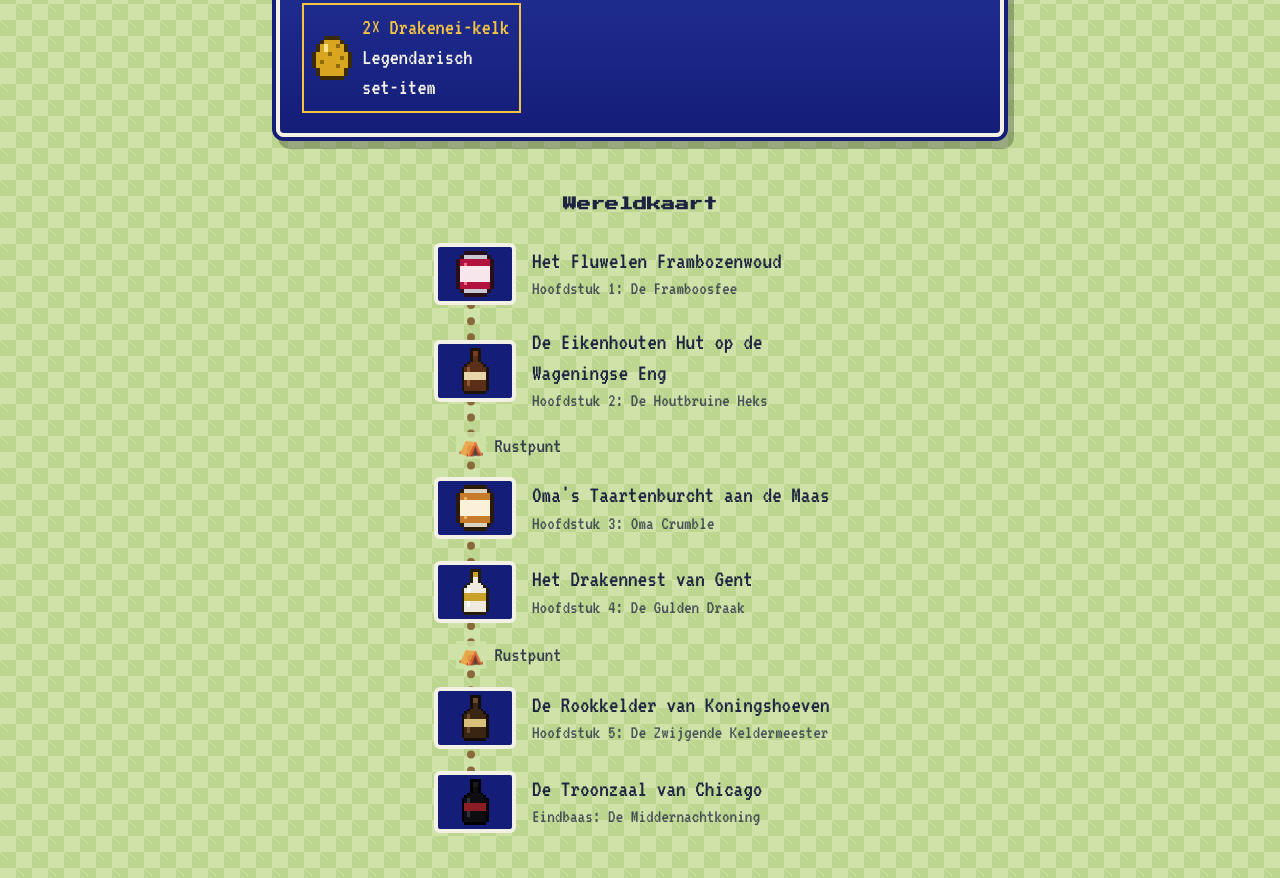
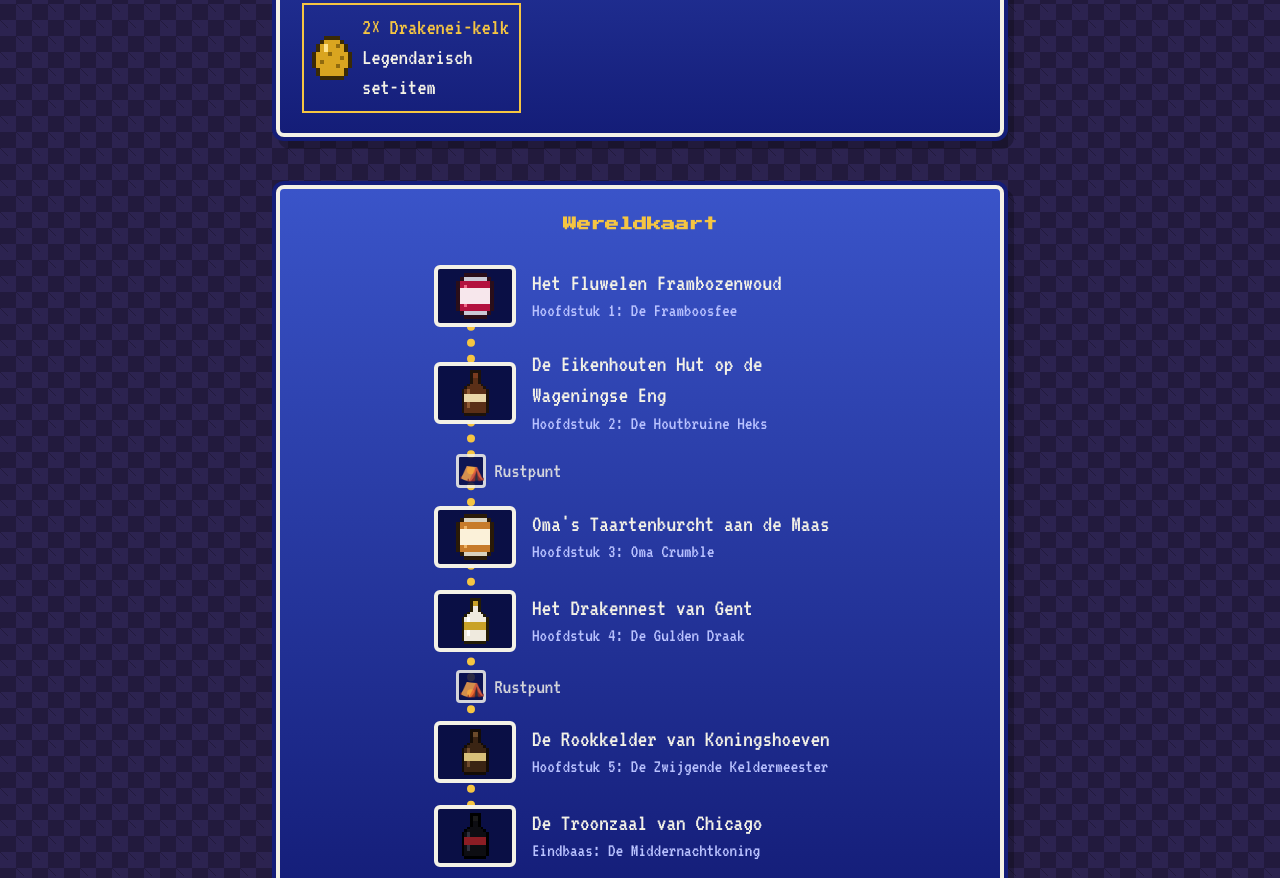
Before and after one commit to PieterPost043Productions/beer-geeks-quest, a plain HTML site: page index.html in a window 1280 px wide. Shown: the part 1596-2474 px from the top of the page. Drawn offline with Linux system fonts and the light colour scheme.

Commit message:
Add files via upload

```diff
--- a/index.html
+++ b/index.html
@@ -9,9 +9,9 @@
 <link href="https://fonts.googleapis.com/css2?family=Press+Start+2P&family=VT323&display=swap" rel="stylesheet">
 <style>
 :root{
-  --bg:#cfe3a8;          /* overworld-gras */
-  --bg-tile:#bcd690;
-  --ink:#1d2340;
+  --bg:#221a3d;          /* kerker bij nacht, altijd donker */
+  --bg-tile:#2c2350;
+  --ink:#e9e4ff;
   --win-top:#3a54c9;     /* SNES-venster */
   --win-bot:#141d78;
   --win-edge:#f3f1e6;
@@ -19,19 +19,8 @@
   --gold:#f5c542;
   --hp:#e0474c;
   --muted:#b9c2ff;
-  --path:#8a6a3b;
-  color-scheme:light dark;
-}
-@media (prefers-color-scheme: dark){
-  :root:not([data-theme="light"]){
-    --bg:#221a3d;         /* kerker bij nacht */
-    --bg-tile:#2c2350;
-    --ink:#e9e4ff;
-    --path:#c9a15a;
-  }
-}
-:root[data-theme="dark"]{
-  --bg:#221a3d; --bg-tile:#2c2350; --ink:#e9e4ff; --path:#c9a15a;
+  --path:#c9a15a;
+  color-scheme:dark;
 }
 :root{box-sizing:border-box;padding-top:env(safe-area-inset-top,0px);padding-bottom:env(safe-area-inset-bottom,0px)}
 html{scroll-padding-top:calc(env(safe-area-inset-top,0px) + 64px);scroll-behavior:smooth}
@@ -89,20 +78,20 @@ main{max-width:760px;margin:0 auto;padding:0 16px 80px}
 .inv .leg{border-color:var(--gold)}
 
 /* Wereldkaart */
-.map{position:relative;margin:48px 0;padding:10px 0}
+.map{position:relative;margin:48px 0;padding:24px 16px 14px}
 .map h2{font-family:"Press Start 2P",monospace;font-size:14px;text-align:center;margin:0 0 26px}
 .route{list-style:none;margin:0 auto;padding:0;max-width:420px;position:relative}
-.route::before{content:"";position:absolute;left:37px;top:30px;bottom:30px;border-left:8px dotted var(--path)}
+.route::before{content:"";position:absolute;left:37px;top:30px;bottom:30px;border-left:8px dotted var(--gold)}
 .route li{position:relative;margin:0 0 14px}
-.node{display:flex;align-items:center;gap:16px;text-decoration:none;color:var(--ink);padding:4px}
-.node .dot{width:82px;height:62px;flex:none;display:grid;place-items:center;background:var(--win-bot);border:4px solid var(--win-edge);border-radius:6px;position:relative}
+.node{display:flex;align-items:center;gap:16px;text-decoration:none;color:var(--win-text);padding:4px}
+.node .dot{width:82px;height:62px;flex:none;display:grid;place-items:center;background:#0a0f45;border:4px solid var(--win-edge);border-radius:6px;position:relative}
 .node .dot svg{height:46px;width:auto}
 .node .dot .check{position:absolute;right:-12px;top:-12px;background:var(--gold);color:var(--win-bot);font-family:"Press Start 2P",monospace;font-size:10px;padding:4px 5px;border:3px solid var(--win-bot);display:none}
 .node.done .dot .check{display:block}
 .node .name{font-size:24px}
-.node .name small{display:block;font-size:19px;opacity:.75}
+.node .name small{display:block;font-size:19px;color:var(--muted)}
 .rest{padding-left:26px;font-size:21px;opacity:.85}
-.rest .tent{display:inline-block;width:30px;text-align:center;background:var(--bg);position:relative}
+.rest .tent{display:inline-block;width:30px;text-align:center;background:#0a0f45;border:3px solid var(--win-edge);border-radius:4px;position:relative}
 
 /* Quest */
 .quest header{display:flex;gap:16px;align-items:flex-start;margin-bottom:6px}
@@ -182,7 +171,7 @@ main{max-width:760px;margin:0 auto;padding:0 16px 80px}
   <ul class="inv" id="inv"></ul>
 </section>
 
-<nav class="map" aria-labelledby="maptitle">
+<nav class="win map" aria-labelledby="maptitle">
   <h2 id="maptitle">Wereldkaart</h2>
   <ol class="route" id="route"></ol>
 </nav>
@@ -208,9 +197,8 @@ main{max-width:760px;margin:0 auto;padding:0 16px 80px}
 
 <section class="win ending" id="ending" hidden>
   <h2>The End?</h2>
-  <p>Alle zes relieken zijn verslagen. De drakeneieren staan leeg en glanzend op de schouw, de Middernachtkoning heeft zijn kroon afgedaan.</p>
-  <p>Maar een ware beer geek weet: na de laatste baas komt altijd een nieuwe swap. Jij bent nu de koerier.</p>
-  <p class="credits">Stuur je afzender een bericht met je favoriete kerker, en vergeet je check-ins niet.</p>
+  <p>Alle zes relieken zijn verslagen. De drakeneieren staan leeg en glanzend op de schouw, de Middernachtkoning heeft zijn kroon afgedaan. Stuur je afzender een bericht met je favoriete kerker, en vergeet je check-ins niet!</p>
+  <p class="credits pixel" style="font-size:13px;color:var(--gold);margin-top:22px">Proost, Guillaume.</p>
 </section>
 
 <section class="win sources">
@@ -218,7 +206,7 @@ main{max-width:760px;margin:0 auto;padding:0 16px 80px}
   <p>De notities in deze questline zijn in eigen woorden samengevat uit brouwerij- en winkelbeschrijvingen en proefnotities van drinkers:</p>
   <ul>
     <li>Raspberry Velvet: <a href="https://tavour.com/b/bistro-raspberry-velvet-b578805">Tavour</a></li>
-    <li>Oud Bruin: Untappd-check-ins van Wagenings Hout Bruin, de oud bruin van de Stadsbrouwerij</li>
+    <li>Wagenings Hout Bruin: Untappd-check-ins van drinkers</li>
     <li>ROTT.CRUMBLE: <a href="https://untappd.com/b/rott-brewing-company-rott-crumble/6843434">Untappd</a> en <a href="https://hetbiermeisje.com/online-bierwinkel/rott-brewing-company-rott-crumble/">Het Biermeisje</a></li>
     <li>Gulden Draak Calvados: <a href="https://www.vinmonopolet.no/_/p/11659601">Vinmonopolet</a> en <a href="https://beermonthclub.com/brouwerij-van-steenberge-gulden-draak-calvados">Beer of the Month Club</a></li>
     <li>La Trappe Oak Aged Batch 43: <a href="https://www.hetbiermoment.nl/a-72077386/koningshoeven/koningshoeven-la-trappe-batch-43-quadrupel-oak-aged-37-5cl/">Hetbiermoment</a> en <a href="https://www.hopsandhopes.nl/bieren/la-trappe-quadrupel-oak-aged-batch-43-bierbrouwerij-de-koningshoeven">Hops &amp; Hopes</a></li>
@@ -270,9 +258,9 @@ const Q = [
   {
     id:"oudbruin", kind:"bottle", pal:{o:"#1d120a",c:"#7a3b1f",b:"#5a2f17",h:"#8f5a33",l:"#e9d6a8"},
     ch:"Hoofdstuk 2", place:"De Eikenhouten Hut op de Wageningse Eng", foe:"De Houtbruine Heks",
-    item:"Stadsbrouwerij Wageningen — Oud Bruin",
-    stats:[["Klasse","Vlaams oud bruin"],["Herkomst","Wageningen, met graan van eigen bodem"],["Temperatuur","Keldertemperatuur"]],
-    lore:"Tussen de gerstvelden van de Wageningse Eng, waar de brouwerij haar eigen graan laat groeien, staat een hut van oud eikenhout. De heks die er woont laat haar brouwsels geduldig rijpen in hout tot zoet en zuur elkaar in evenwicht houden, precies zoals de Vlamingen het ooit deden.",
+    item:"Stadsbrouwerij Wageningen — Wagenings Hout Bruin",
+    stats:[["Klasse","Vlaams oud bruin, gerijpt op houten vaten"],["Kracht","10%"],["Herkomst","Wageningen, met graan van eigen bodem"],["Temperatuur","Keldertemperatuur"]],
+    lore:"Tussen de gerstvelden van de Wageningse Eng, waar de brouwerij haar eigen graan laat groeien, staat een hut van oud eikenhout. Achterin liggen vaten, en daarin laat de heks haar brouwsel geduldig rijpen tot zoet en zuur elkaar in evenwicht houden, precies zoals de Vlamingen het ooit deden. Laat je niet misleiden door haar zure glimlach: met tien procent slaat deze heks hard.",
     notes:["Geur: donker bier met hout, vanille en rozijnen, en heel in de verte appel","Smaak: zoetzuur, met karamel, eikenhout en een verrassende zweem drop","Tweede laag: rood fruit en kers, fris en licht zurig","Karakter: gelaagd en subtiel, geen zuurbom maar een fluisterende heks"],
     task:"De heks heeft drop in haar ketel verstopt. Wie hem als eerste vindt, mag hem hardop benoemen en krijgt de eer. Houd ook je neus open voor de Appelrelikwie en het Kersenpad.",
     reward:"Vaardigheid: Zuurweerstand II",
```
